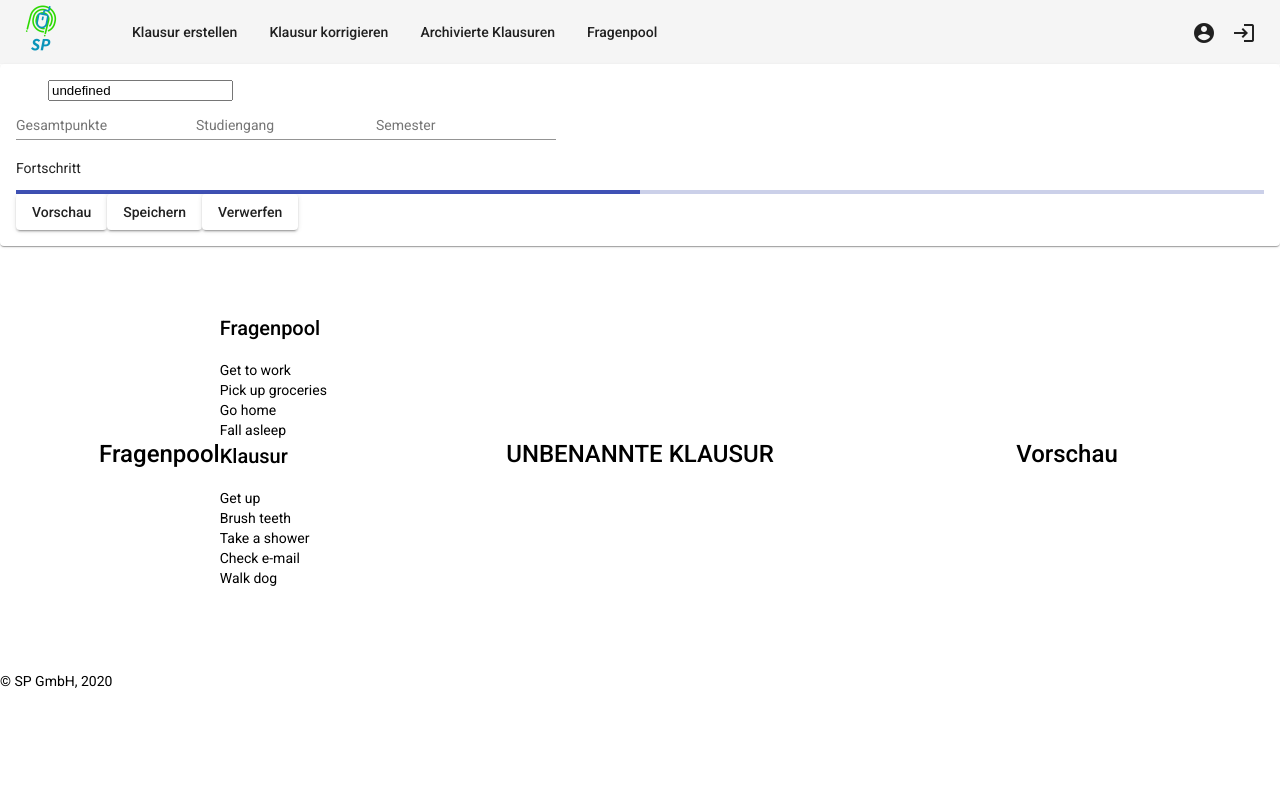
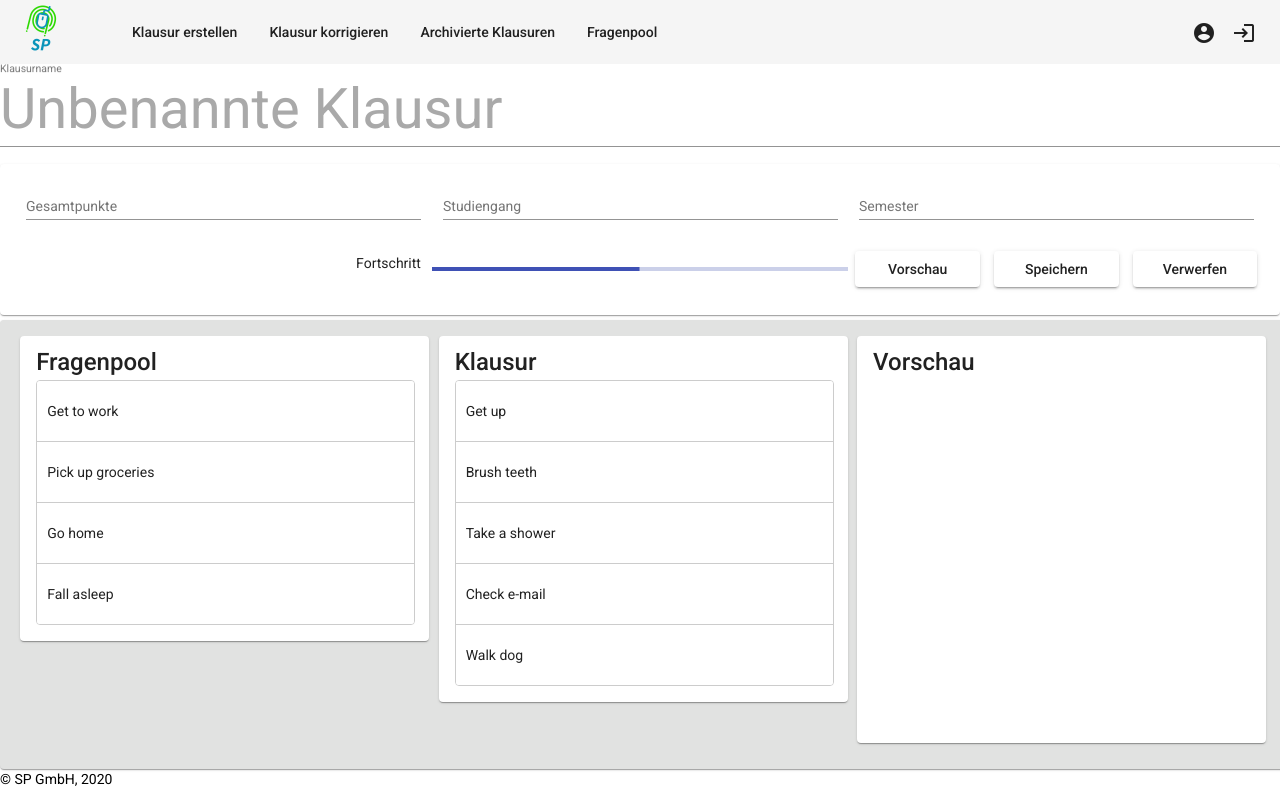
Before and after one commit to MediocreMarcel/SP, an Angular app in the folder Frontend/SPFrontend/: page /create-question in a window 1280 px wide. Built offline with nearby package versions, Linux system fonts and the light colour scheme.

Commit message:
[SP-16] Adapt frontend to design language

```diff
--- a/Frontend/SPFrontend/src/app/components/create-question/create-question.component.css
+++ b/Frontend/SPFrontend/src/app/components/create-question/create-question.component.css
@@ -0,0 +1,95 @@
+.question-drag-n-drop-list {
+  width: 500px;
+  max-width: 100%;
+  border: solid 1px #ccc;
+  min-height: 60px;
+  display: block;
+  background: white;
+  border-radius: 4px;
+  overflow: hidden;
+}
+
+.question-holder {
+  padding: 20px 10px;
+  border-bottom: solid 1px #ccc;
+  color: rgba(0, 0, 0, 0.87);
+  display: flex;
+  flex-direction: row;
+  align-items: center;
+  justify-content: space-between;
+  box-sizing: border-box;
+  cursor: move;
+  background: white;
+  font-size: 14px;
+}
+
+.question-holder.cdk-drag-disabled {
+  background: #ccc;
+  cursor: default;
+}
+
+.cdk-drag-preview {
+  box-sizing: border-box;
+  border-radius: 4px;
+  box-shadow: 0 5px 5px -3px rgba(0, 0, 0, 0.2),
+  0 8px 10px 1px rgba(0, 0, 0, 0.14),
+  0 3px 14px 2px rgba(0, 0, 0, 0.12);
+}
+
+.cdk-drag-placeholder {
+  opacity: 0;
+}
+
+.cdk-drag-animating {
+  transition: transform 250ms cubic-bezier(0, 0, 0.2, 1);
+}
+
+.question-holder:last-child {
+  border: none;
+}
+
+.question-drag-n-drop-list.cdk-drop-list-dragging .question-holder:not(.cdk-drag-placeholder) {
+  transition: transform 250ms cubic-bezier(0, 0, 0.2, 1);
+}
+
+mat-grid-tile {
+  overflow-y: auto;
+}
+
+.examCreatorWrapperDiv {
+  height: 100%;
+  width: 98%;
+}
+
+.examTitleInput {
+  font-size: 4em;
+  color: darkgray;
+}
+
+.examTitleInput:focus {
+  color: black;
+}
+
+.infoHeaderInput{
+  width: 95%;
+}
+
+.infoHeaderButton{
+  width: 30%;
+  margin-right: 14px;
+}
+
+.infoHeaderButton:last-child{
+  margin-right: 0px;
+}
+
+.progressbarWrapper{
+  display: flex;
+  justify-content: start;
+  align-items: center;
+}
+
+.progressbarElement{
+  vertical-align: middle;
+  float: left;
+}
--- a/Frontend/SPFrontend/src/app/components/create-question/create-question.component.html
+++ b/Frontend/SPFrontend/src/app/components/create-question/create-question.component.html
@@ -1,71 +1,74 @@
 <app-navbar></app-navbar>
 <!--Default value = "Unbenannte Klausur" - Titel soll anpassbar & nach Speichern ausgegraut werden -->
+<form>
+  <mat-form-field style="width:100%">
+    <mat-label>Klausurname</mat-label>
+    <input matInput input="text" [value]="examTitle" class="examTitleInput">
+  </mat-form-field>
+
   <mat-card>
-<mat-card-header>
-  <input type = "text" [value]="ExamTitle">
-</mat-card-header>
     <mat-card-content>
-  <form class="example-form">
-    <mat-form-field class="example-full-width">
+      <mat-grid-list cols="3" rowHeight="7:1">
+        <mat-grid-tile>
+          <mat-form-field class="infoHeaderInput">
             <mat-label>Gesamtpunkte</mat-label>
             <input matInput type="number" min="0">
           </mat-form-field>
+        </mat-grid-tile>
 
-    <mat-form-field class="example-full-width">
+        <mat-grid-tile>
+          <mat-form-field class="infoHeaderInput">
             <mat-label>Studiengang</mat-label>
             <input matInput input="text">
           </mat-form-field>
+        </mat-grid-tile>
 
-    <mat-form-field class="example-full-width">
+        <mat-grid-tile>
+          <mat-form-field class="infoHeaderInput">
             <mat-label>Semester</mat-label>
             <input matInput input="text">
           </mat-form-field>
-  </form>
-  <p>Fortschritt</p>
+        </mat-grid-tile>
+
+        <mat-grid-tile>
+          <p class="infoHeaderInput" style="text-align: right;">Fortschritt</p>
+        </mat-grid-tile>
+
+        <mat-grid-tile class="infoHeaderInput">
           <!-- Progress Bar soll prozentuele Abhänigkeit zu Gesamtpunkte darstellen -- currentPercentage = (currentPoints/maxPoints)*100-->
           <mat-progress-bar mode="determinate" value="50"></mat-progress-bar>
+        </mat-grid-tile>
 
+        <mat-grid-tile>
           <!-- Buttons Vorschau + Speichern + Verwerfen: Pop-ups für Speichern + Verwerfen?! -->
-  <button mat-raised-button>Vorschau</button>
-  <button mat-raised-button>Speichern</button>
-  <button mat-raised-button>Verwerfen</button>
-
-
+          <button mat-raised-button class="infoHeaderButton">Vorschau</button>
+          <button mat-raised-button class="infoHeaderButton">Speichern</button>
+          <button mat-raised-button class="infoHeaderButton">Verwerfen</button>
+        </mat-grid-tile>
+      </mat-grid-list>
 
     </mat-card-content>
   </mat-card>
-
+</form>
+<mat-card class="content-card" style="margin-top: 5px;">
+  <mat-card-content>
     <!-- Mid layer 3 cols: Fragenpool, Klausur, Preview?-->
     <mat-grid-list cols=3>
+
       <mat-grid-tile>
+        <div class="examCreatorWrapperDiv">
+          <mat-card>
             <mat-card-title>Fragenpool</mat-card-title>
             <mat-card-content>
-      <!--anderung -->
-      <div class="example-container">
-        <h2>Fragenpool</h2>
-
+              <div cdkDropListGroup>
                 <div
                   cdkDropList
                   #questionList="cdkDropList"
                   [cdkDropListData]="questionPool"
                   [cdkDropListConnectedTo]="[examList]"
-          class="example-list"
+                  class="question-drag-n-drop-list"
                   (cdkDropListDropped)="drop($event)">
-          <div class="example-box" *ngFor="let item of questionPool" cdkDrag>{{item}}</div>
-        </div>
-      </div>
-
-      <div class="example-container">
-        <h2>Klausur</h2>
-
-        <div
-          cdkDropList
-          #examList="cdkDropList"
-          [cdkDropListData]="examContent"
-          [cdkDropListConnectedTo]="[questionList]"
-          class="example-list"
-          (cdkDropListDropped)="drop($event)">
-          <div class="example-box" *ngFor="let item of examContent" cdkDrag>{{item}}</div>
+                  <div class="question-holder" *ngFor="let item of questionPool" cdkDrag>{{item}}</div>
                 </div>
               </div>
 
@@ -73,16 +76,38 @@
               <!-- anderung -->
 
             </mat-card-content>
+          </mat-card>
+        </div>
       </mat-grid-tile>
       <mat-grid-tile>
-    <mat-card-title>UNBENANNTE KLAUSUR</mat-card-title>
-    <mat-card-content> </mat-card-content>
+        <div class="examCreatorWrapperDiv">
+          <mat-card>
+            <mat-card-title>Klausur</mat-card-title>
+
+            <div
+              cdkDropList
+              #examList="cdkDropList"
+              [cdkDropListData]="examContent"
+              [cdkDropListConnectedTo]="[questionList]"
+              class="question-drag-n-drop-list"
+              (cdkDropListDropped)="drop($event)">
+              <div class="question-holder" *ngFor="let item of examContent" cdkDrag>{{item}}</div>
+            </div>
+          </mat-card>
+        </div>
       </mat-grid-tile>
+
       <mat-grid-tile>
+        <div class="examCreatorWrapperDiv">
+          <mat-card style="height: 90%;">
             <mat-card-title>Vorschau</mat-card-title>
-    <mat-card-content> </mat-card-content>
+            <mat-card-content></mat-card-content>
+          </mat-card>
+        </div>
       </mat-grid-tile>
     </mat-grid-list>
+  </mat-card-content>
+</mat-card>
 
 <!-- Copyright -->
 <p class="copyright">
--- a/Frontend/SPFrontend/src/app/components/create-question/create-question.component.ts
+++ b/Frontend/SPFrontend/src/app/components/create-question/create-question.component.ts
@@ -8,7 +8,7 @@ import {CdkDragDrop, moveItemInArray, transferArrayItem} from "@angular/cdk/drag
   styleUrls: ['./create-question.component.css']
 })
 export class CreateQuestionComponent implements OnInit {
-  ExamTitle: string;
+  examTitle = "Unbenannte Klausur";
 
   constructor() { }
 
```
Lines whose indentation alone changed are shown as unchanged.
